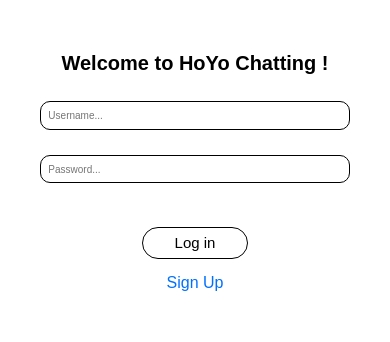
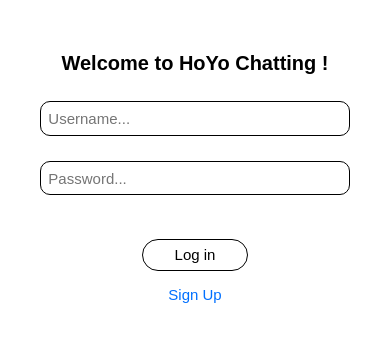
Before and after one commit to Mix4Pro/ChatBeta, a React (Create React App) app: page / in a window 390 px wide. Shown: the top 342 px of the page. Built offline with nearby package versions, Linux system fonts and the light colour scheme; no server answers.

Commit message:
Second Commit

```diff
--- a/src/App.css
+++ b/src/App.css
@@ -2,7 +2,7 @@
   --app-height: 100%;
 }
 body{
-  height: 100vh;
+  height: 100svh;
   height: var(--doc-height);
   margin: 0;
   padding: 0;
@@ -12,8 +12,8 @@ body{
 }
 
 .container{
-  width: 100vw;
-  height: 100vh;
+  width: 100svw;
+  height: 100svh;
   display: flex;
   justify-content: center;
   align-items: center;
@@ -163,12 +163,12 @@ p{
 /* --------------------------------------message-block---------------------------------- */
 
 .message-block{
-  height: 90vh;
+  height: 89svh;
   box-sizing: border-box;
 }
 
 .message{
-  padding: 1%;
+  padding: 2%;
   word-wrap: break-word;
 }
 
@@ -276,7 +276,7 @@ p{
     font-size: 25px;
   }
   .login-form input{
-    font-size: 10px;
+    font-size: 15px;
   }
 }
 
@@ -285,10 +285,10 @@ p{
     font-size: 20px;
   }
   .login-form input{
-    font-size: 10px;
+    font-size: 15px;
   }
 
-  .login-form button{
-    font-size: 12px;
+  .login-form a{
+    font-size: 15px;
   }
 }
--- a/src/index.js
+++ b/src/index.js
@@ -4,8 +4,11 @@ import App from './App';
 import reportWebVitals from './reportWebVitals';
 
 const root = ReactDOM.createRoot(document.getElementById('root'));
-document.body.style.height = `${window.innerHeight * 0.01} px`
-console.log(window.innerHeight)
+let setSize = () =>{
+  document.body.style.height = `${window.innerHeight}px`
+  console.log(document.body.style.height)
+}
+window.addEventListener('resize', setSize)
 root.render(
   <React.StrictMode>
     <App />
```
Also changed, not shown: src/components/Chat.js (line endings or trailing spaces).
